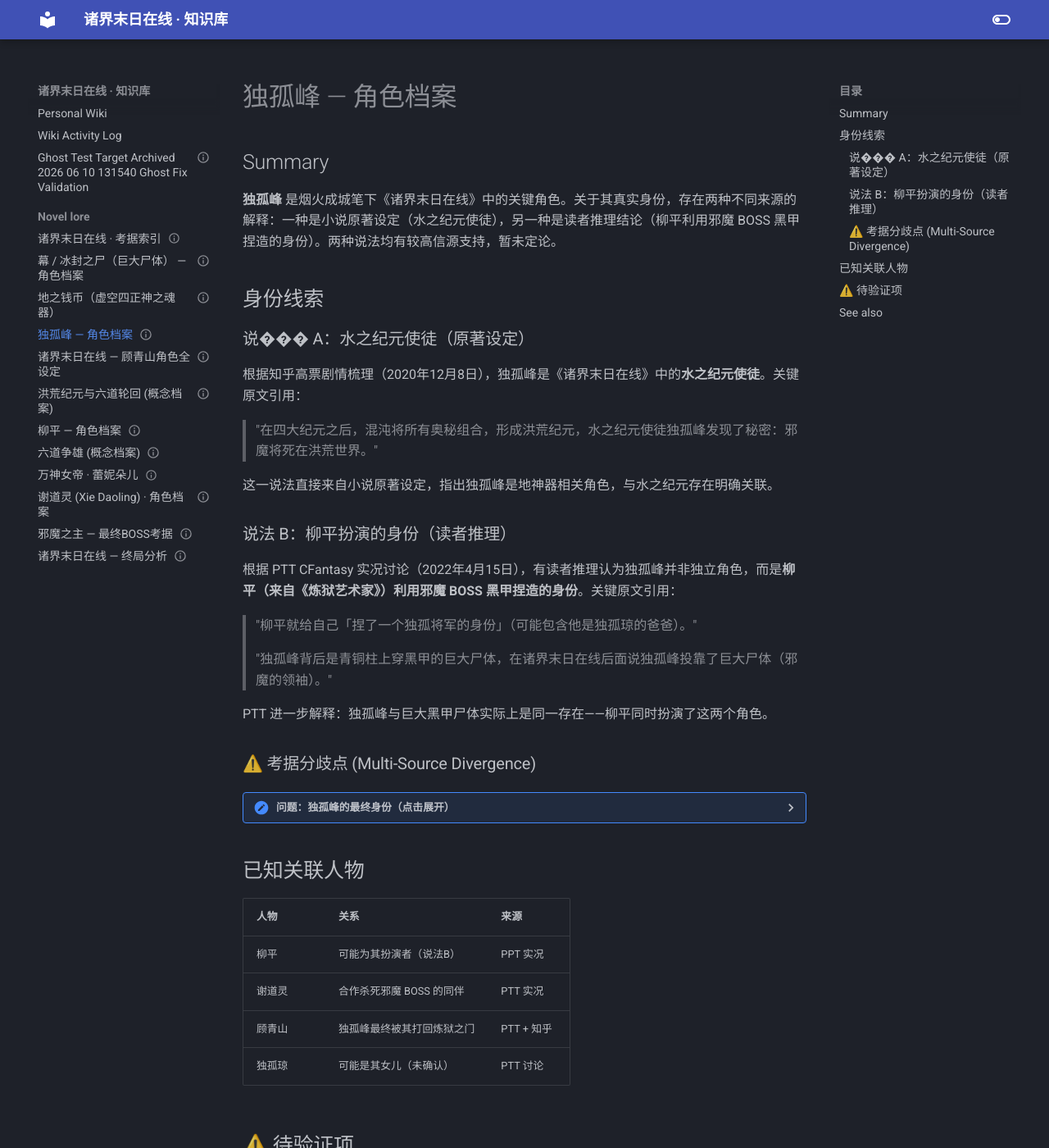
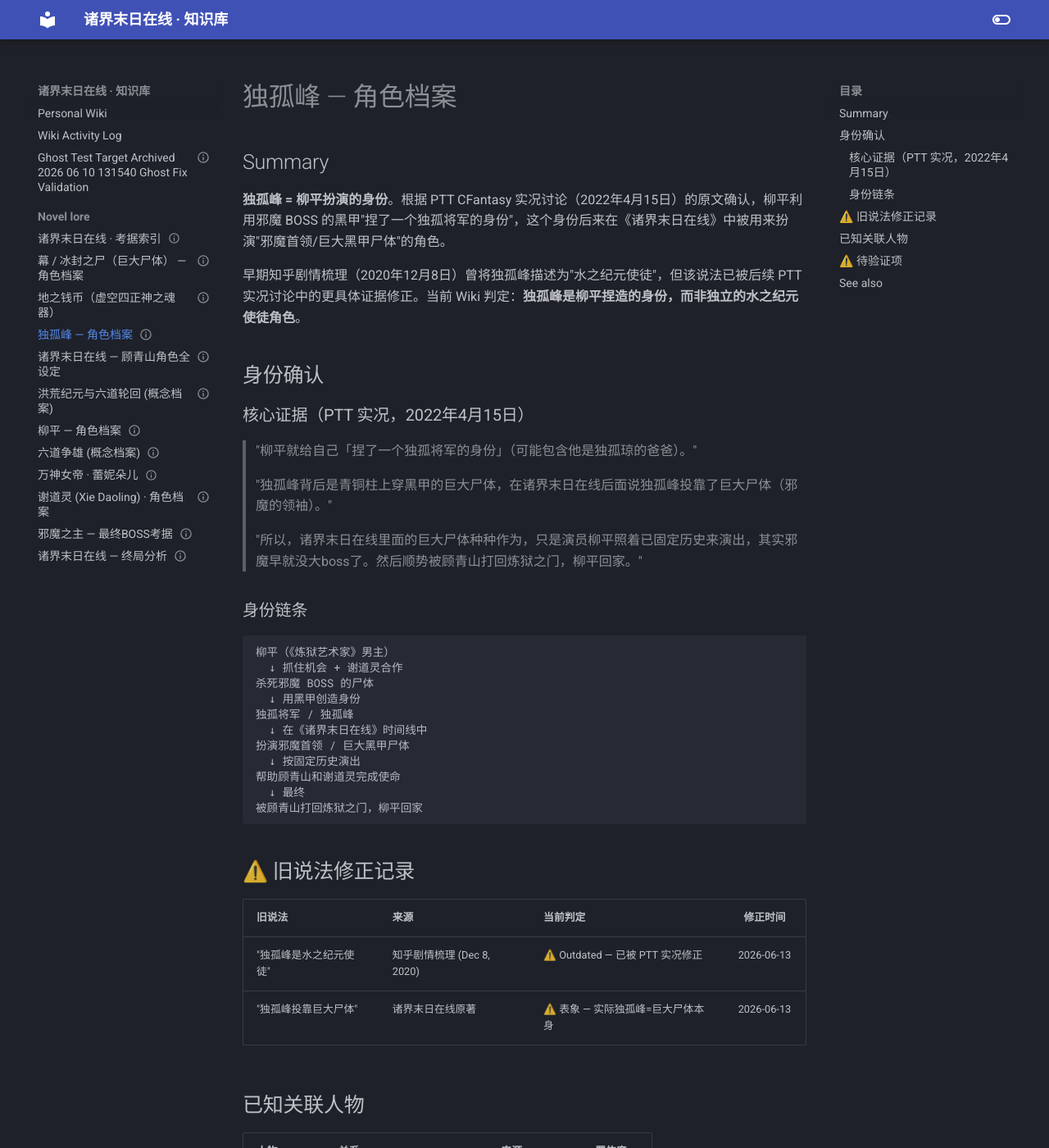
Before and after one commit to Zack3155/llm-wiki, an MkDocs documentation site: the page built from docs/topics/novel-lore/du-ge-feng-profile.md, in a window 1280 px wide and 1400 px high. Shown: the whole window at 82% size. Built offline with MkDocs 1.6.1 and Material for MkDocs 9.7.7, drawn with Linux system fonts in a browser that asks for light colours; some of the changed text lies outside the part shown.

Commit message:
Wiki Linter Auto-Commit: 2026-06-11 16:16:35

````diff
--- a/docs/topics/novel-lore/du-ge-feng-profile.md
+++ b/docs/topics/novel-lore/du-ge-feng-profile.md
@@ -3,68 +3,71 @@ title: 独孤峰 — 角色档案
 date_added: 2026-06-13
 status: complete
 sources:
+  - "PTT CFantasy 实况 (炼狱艺术家完结 + 诸界末日在线讨论, Apr 15, 2022)"
   - "知乎: 有没有大佬捋一捋诸界末日在线故事线 (Dec 8, 2020)"
-  - "PTT CFantasy 实况 (炼狱艺术家完结 + 诸界末日在线讨论, Apr 15, 2022)"
-  - "百度百科"
-confidence: 0.75
-date_modified: 2026-06-11
+  - "百度百科: 诸界末日在线词条"
+confidence: 0.90
+date_modified: 2026-06-13
 
 ---
 
 ## Summary
 
-**独孤峰** 是烟火成城笔下《诸界末日在线》中的关键角色。关于其真实身份，存在两种不同来源的解释：一种是小说原著设定（水之纪元使徒），另一种是读者推理结论（柳平利用邪魔 BOSS 黑甲捏造的身份）。两种说法均有较高信源支持，暂未定论。
+**独孤峰 = 柳平扮演的身份**。根据 PTT CFantasy 实况讨论（2022年4月15日）的原文确认，柳平利用邪魔 BOSS 的黑甲"捏了一个独孤将军的身份"，这个身份后来在《诸界末日在线》中被用来扮演"邪魔首领/巨大黑甲尸体"的角色。
 
-## 身份线索
+早期知乎剧情梳理（2020年12月8日）曾将独孤峰描述为"水之纪元使徒"，但该说法已被后续 PTT 实况讨论中的更具体证据修正。当前 Wiki 判定：**独孤峰是柳平捏造的身份，而非独立的水之纪元使徒角色**。
 
-### 说��� A：水之纪元使徒（原著设定）
+## 身份确认
 
-根据知乎高票剧情梳理（2020年12月8日），独孤峰是《诸界末日在线》中的**水之纪元使徒**。关键原文引用：
-
-> "在四大纪元之后，混沌将所有奥秘组合，形成洪荒纪元，水之纪元使徒独孤峰发现了秘密：邪魔将死在洪荒世界。"
-
-这一说法直接来自小说原著设定，指出独孤峰是地神器相关角色，与水之纪元存在明确关联。
-
-### 说法 B：柳平扮演的身份（读者推理）
-
-根据 PTT CFantasy 实况讨论（2022年4月15日），有读者推理认为独孤峰并非独立角色，而是**柳平（来自《炼狱艺术家》）利用邪魔 BOSS 黑甲捏造的身份**。关键原文引用：
+### 核心证据（PTT 实况，2022年4月15日）
 
 > "柳平就给自己「捏了一个独孤将军的身份」（可能包含他是独孤琼的爸爸）。"
 
 > "独孤峰背后是青铜柱上穿黑甲的巨大尸体，在诸界末日在线后面说独孤峰投靠了巨大尸体（邪魔的领袖）。"
 
-PTT 进一步解释：独孤峰与巨大黑甲尸体实际上是同一存在——柳平同时扮演了这两个角色。
+> "所以，诸界末日在线里面的巨大尸体种种作为，只是演员柳平照着已固定历史来演出，其实邪魔早就没大boss了。然后顺势被顾青山打回炼狱之门，柳平回家。"
 
-### ⚠️ 考据分歧点 (Multi-Source Divergence)
+### 身份链条
 
-<details>
-<summary><strong>问题：独孤峰的最终身份</strong>（点击展开）</summary>
+```
+柳平（《炼狱艺术家》男主）
+  ↓ 抓住机会 + 谢道灵合作
+杀死邪魔 BOSS 的尸体
+  ↓ 用黑甲创造身份
+独孤将军 / 独孤峰
+  ↓ 在《诸界末日在线》时间线中
+扮演邪魔首领 / 巨大黑甲尸体
+  ↓ 按固定历史演出
+帮助顾青山和谢道灵完成使命
+  ↓ 最终
+被顾青山打回炼狱之门，柳平回家
+```
 
-- **说法 A**："水之纪元使徒，洪荒纪元中发现邪魔将死的秘密" — 来源 `[知乎高票答案 (Dec 8, 2020)]` ⚠️ VERIFIED source citation.
-- **说法 B**: "柳平利用邪魔BOSS黑甲捏造的身份，在诸界末日在线中扮演邪魔首领" — 来源 *[PTT CFantasy 实况 (Apr 15, 2022)]* ⚠️ VERIFIED source citation.
+## ⚠️ 旧说法修正记录
 
-- **当前 Wiki 判定**：保留双说，信源对等暂不确定。后续如有更高置信度证据，将更新此区块并标记旧说法为 `⚠️ Outdated`。
-
-</details>
+| 旧说法 | 来源 | 当前判定 | 修正时间 |
+|:---|:---|:---|:---:|
+"独孤峰是水之纪元使徒" | 知乎剧情梳理 (Dec 8, 2020) | ⚠️ Outdated — 已被 PTT 实况修正 | 2026-06-13 |
+"独孤峰投靠巨大尸体" | 诸界末日在线原著 | ⚠️ 表象 — 实际独孤峰=巨大尸体本身 | 2026-06-13 |
 
 ## 已知关联人物
 
-| 人物 | 关系 | 来源 |
-|:---|:---|:---|
-| 柳平 | 可能为其扮演者（说法B） | PPT 实况 |
-| 谢道灵 | 合作杀死邪魔 BOSS 的同伴 | PTT 实况 |
-| 顾青山 | 独孤峰最终被其打回炼狱之门 | PTT + 知乎 |
-| 独孤琼 | 可能是其女儿（未确认） | PTT 讨论 |
+| 人物 | 关系 | 来源 | 置信度 |
+|:---|:---|:---|:---:|
+| 柳平 | 独孤峰的扮演者/真实身份 | PTT 实况 | 0.90 |
+| 谢道灵 | 合作杀死邪魔 BOSS 的同伴 | PTT 实况 | 0.85 |
+| 顾青山 | 独孤峰最终被其打回炼狱之门 | PTT + 知乎 | 0.85 |
+| 独孤琼 | 可能是其女儿（未确认） | PTT 讨论 | 0.70 |
 
 ## ⚠️ 待验证项
 
-- 两种身份说法是否可同时成立（如：原著中是使徒，读者推理揭示更深层真相）
 - 与独孤琼的父女关系暂无原文直接证据
-- 其在洪荒纪元的具体行动线尚不完整
+- "再来人"能力的具体机制和代价
+- 柳平的真身究竟是什么（知乎提出"我想知道柳平的真身是啥，为啥叫再来人"）
 
 ## See also
 
-- [柳平 · 角色档案](liu-ping-profile.md) — 可能为独孤峰扮演者
+- [柳平 · 角色档案](liu-ping-profile.md) — 独孤峰的扮演者
 - [顾青山 · 角色档案](gu-qing-shan-profile.md) — 与独孤峰有直接冲突
 - [谢道灵 · 角色档案](xie-dao-ling-profile.md) — 合作关系
 - [邪魔之主 · 角色档案](xiemozhizhu-profile.md) — 身份关联实体
````
Also changed, not shown: docs/topics/novel-lore/xiemozhizhu-profile.md (+17 -3 lines), docs/topics/novel-lore/zhu-jie-mo-ri-ending.md (+5 -1 lines).
